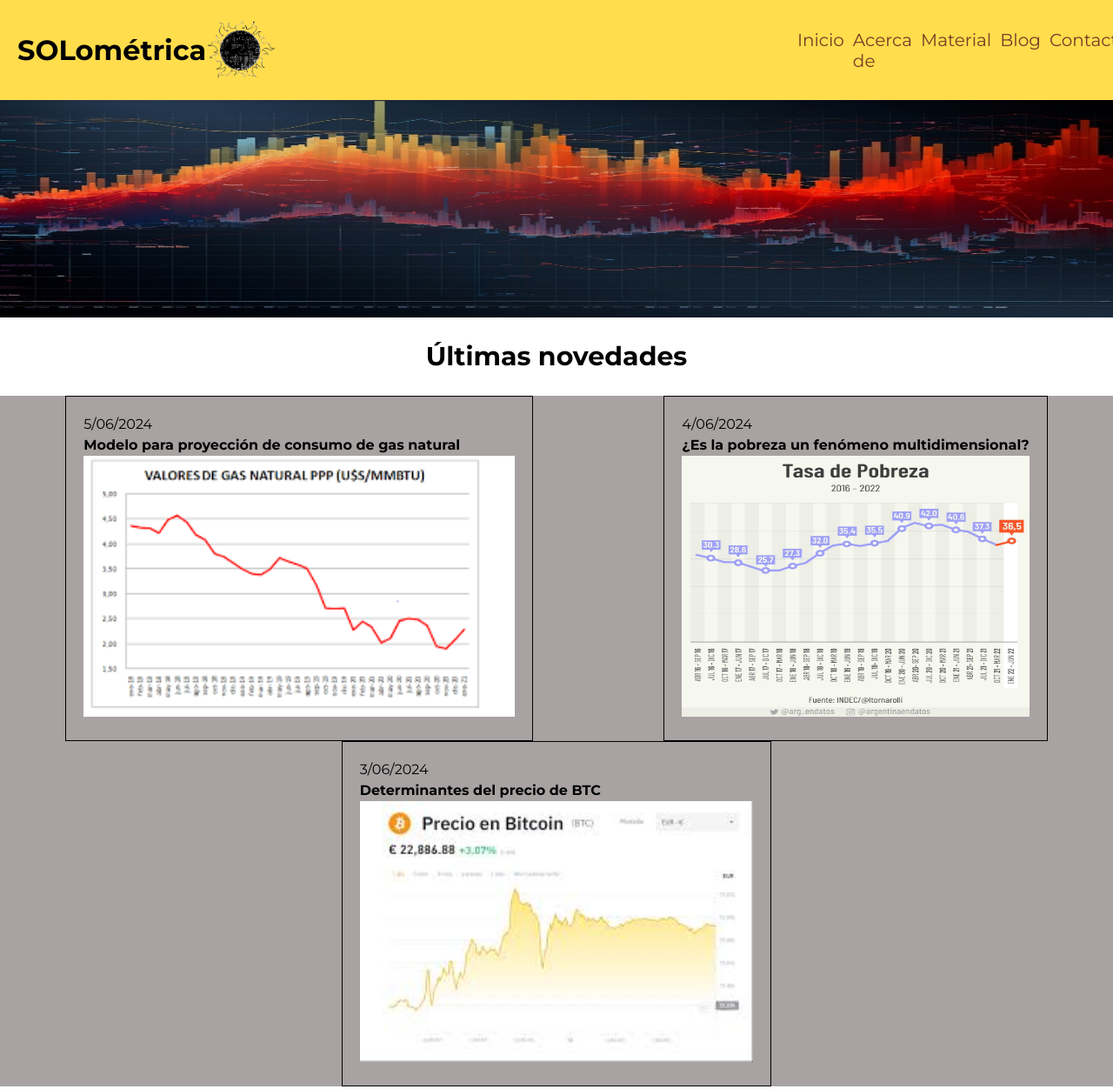
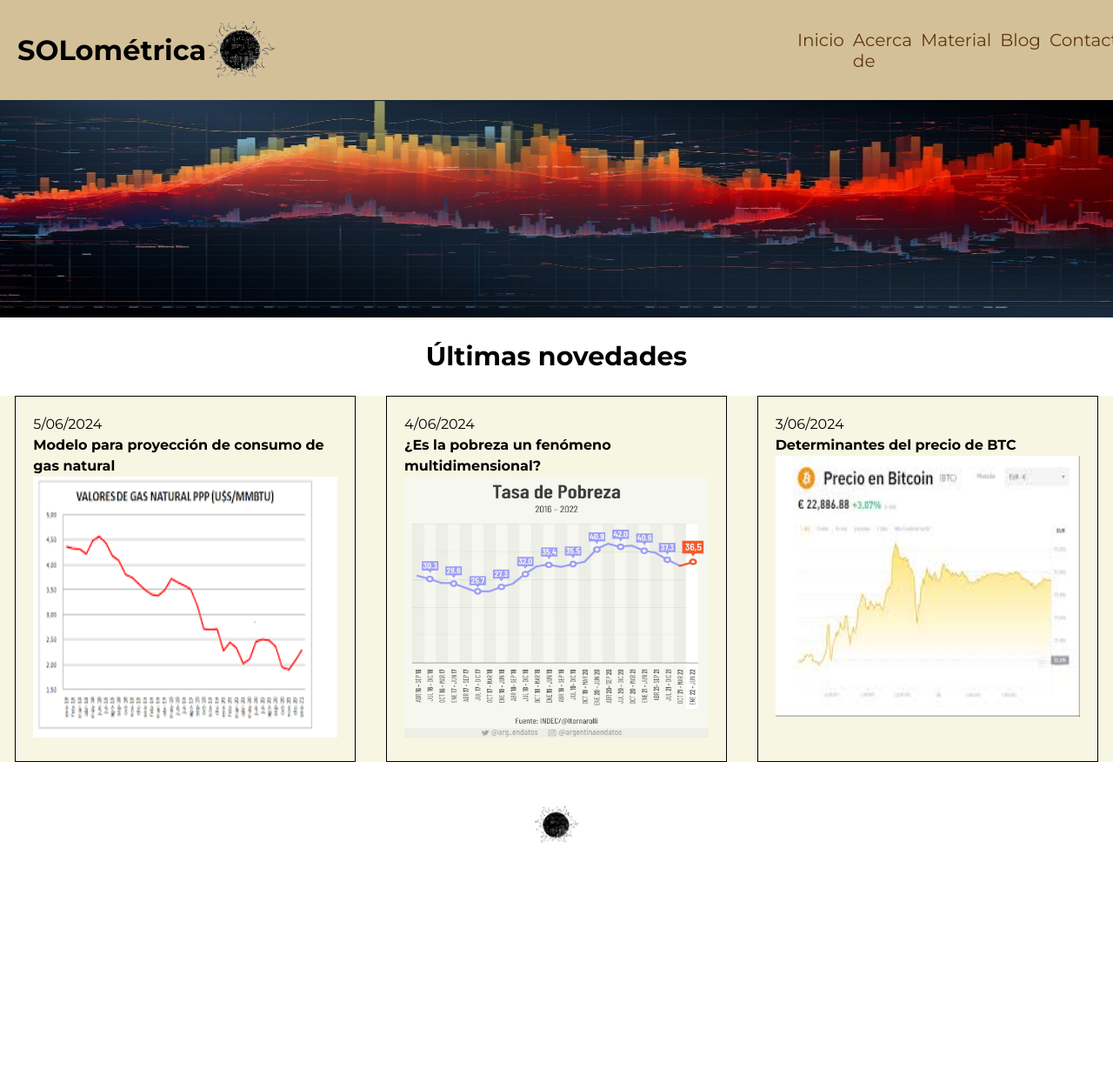
Before and after one commit to msriosroggero/solometrica-riosroggero, a plain HTML site: page index.html in a window 1280 px wide. Shown: the top 1252 px of the page at 87% size. After the commit the page ends 971 px from the top, so only its background shows below. Drawn offline with Linux system fonts and the light colour scheme.

Commit message:
Version responsive 1

```diff
--- a/css/style.css
+++ b/css/style.css
@@ -21,7 +21,7 @@ font-family*/
     position: sticky;
     top: 0;
     width: 100%;
-    background-color: #ffdd4c;
+    background-color: #d4c098;
     height: 115px;
     display: flex;
     align-items: center;
@@ -54,7 +54,7 @@ h1{
 
 .nav-class li a {
     text-decoration: none;
-    color: #763c28;
+    color: #5f3711;
 }
 
 
@@ -84,7 +84,7 @@ h1{
     /* height: 80px; */
     width: 100%;
     font-size: 20px;
-    background-color: #f1b252;
+    background-color: #e2d5c1;
     display: flex;
 }
 /*Seteo el contenedor de novedades*/
@@ -92,7 +92,7 @@ h1{
     display: flex;
     flex-flow: wrap;
     justify-content:space-around;
-    background-color: rgb(168, 162, 162);
+    background-color: #f6f6e2;
     /* width: 100%; */
 
 }
@@ -108,7 +108,7 @@ h1{
     line-height: 1.5;
     border: 0.5px solid black;
     padding: 20px;
-    width: 300;
+    width: 350px;
 }
 
 .news-img{
```
